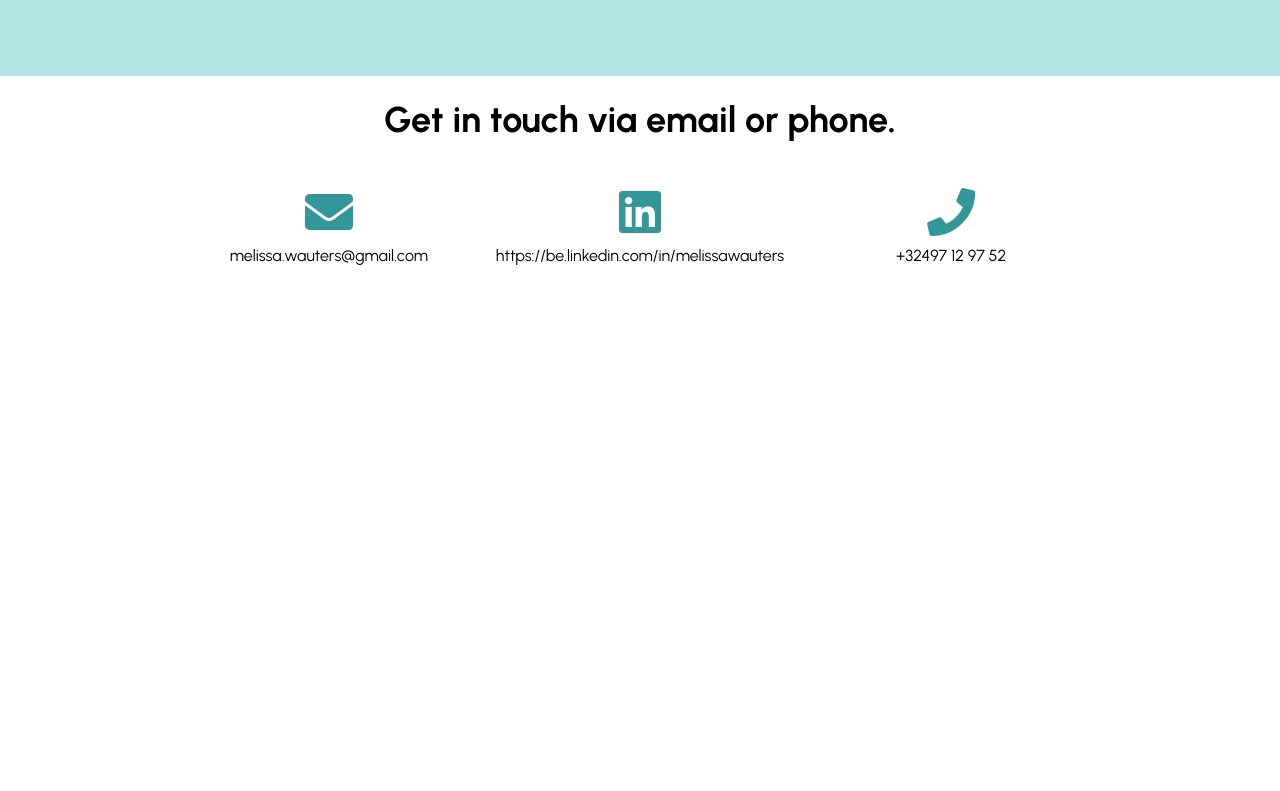
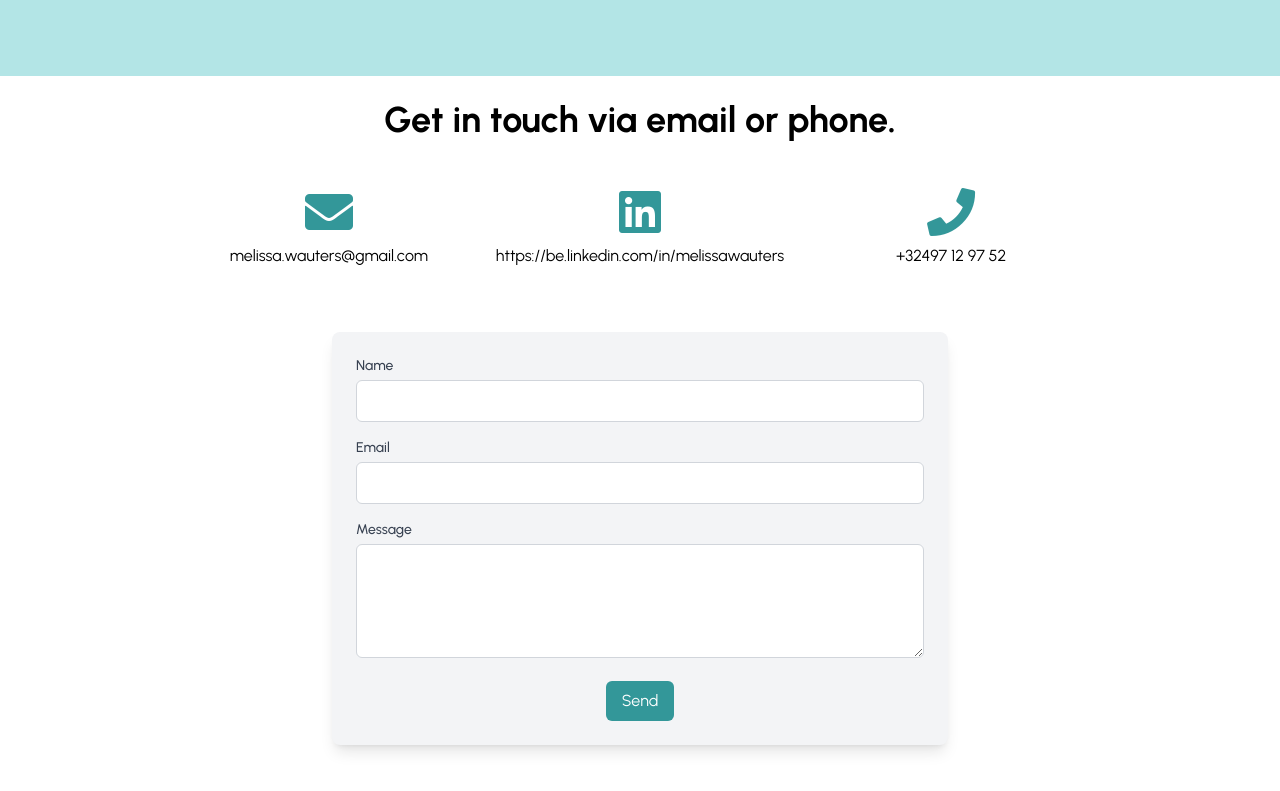
Before and after one commit to olivierpierre85/etymo, a Vue app: page / in a window 1280 px wide. Shown: the part 1691-2482 px from the top of the page. Before the commit the page ends 2047 px from the top, so only its background shows below. Built offline with nearby package versions, Linux system fonts and the light colour scheme.

Commit message:
contact form

```diff
--- a/package.json
+++ b/package.json
@@ -10,6 +10,7 @@
   },
   "dependencies": {
     "core-js": "^3.6.4",
+    "emailjs-com": "^3.2.0",
     "vue": "^2.6.11"
   },
   "devDependencies": {
--- a/src/App.vue
+++ b/src/App.vue
@@ -97,6 +97,25 @@
               <p>+32497 12 97 52</p>
             </div>
           </div>
+          <div class="w-full md:w-2/3 mx-auto mt-8">
+            <form @submit.prevent="sendEmail" class="bg-gray-100 p-6 rounded-lg shadow-lg">
+              <div class="mb-4">
+                <label for="name" class="block text-left text-sm font-medium text-gray-700">Name</label>
+                <input type="text" id="name" v-model="form.name" class="mt-1 p-2 w-full border border-gray-300 rounded-md" required>
+              </div>
+              <div class="mb-4">
+                <label for="email" class="block text-left text-sm font-medium text-gray-700">Email</label>
+                <input type="email" id="email" v-model="form.email" class="mt-1 p-2 w-full border border-gray-300 rounded-md" required>
+              </div>
+              <div class="mb-4">
+                <label for="message" class="block text-left text-sm font-medium text-gray-700">Message</label>
+                <textarea id="message" v-model="form.message" rows="4" class="mt-1 p-2 w-full border border-gray-300 rounded-md" required></textarea>
+              </div>
+              <div>
+                <button type="submit" class="bg-custom-dark-blue text-white py-2 px-4 rounded-md hover:bg-blue-700">Send</button>
+              </div>
+            </form>
+          </div>
         </div>
       </section>
     </div>
@@ -110,6 +129,7 @@ section p {
 </style>
 
 <script>
+import emailjs from 'emailjs-com';
 import langData from './assets/languages';
 const image01 = require('@/assets/illustration-01.png');
 const solutionImage1 = require('@/assets/solution-01.png');
@@ -138,7 +158,12 @@ export default {
       solutionImage2,
       solutionImage3,
       solutionImage4,
-      menuOpen: false
+      menuOpen: false,
+      form: {
+        name: '',
+        email: '',
+        message: ''
+      }
     };
   },
   methods: {
@@ -159,6 +184,25 @@ export default {
     },
     toggleMenu() {
       this.menuOpen = !this.menuOpen;
+    },
+    sendEmail() {
+      const serviceID = 'service_44ffhav';
+      const templateID = 'template_05bd9p7';
+      const publicKey = 'YP4w96vAyA5FfnENy';
+
+      emailjs.send(serviceID, templateID, this.form, publicKey)
+        .then((response) => {
+          console.log('SUCCESS!', response.status, response.text);
+          alert('Email sent successfully!');
+          this.form.name = '';
+          this.form.email = '';
+          this.form.message = '';
+        }, (error) => {
+          console.log('FAILED...', error);
+          alert('Failed to send email. Please try again later.');
+        });
+
+
     }
   }
 }
```
Also changed, not shown: 2 other files (tests, documents, lock files or other folders).
